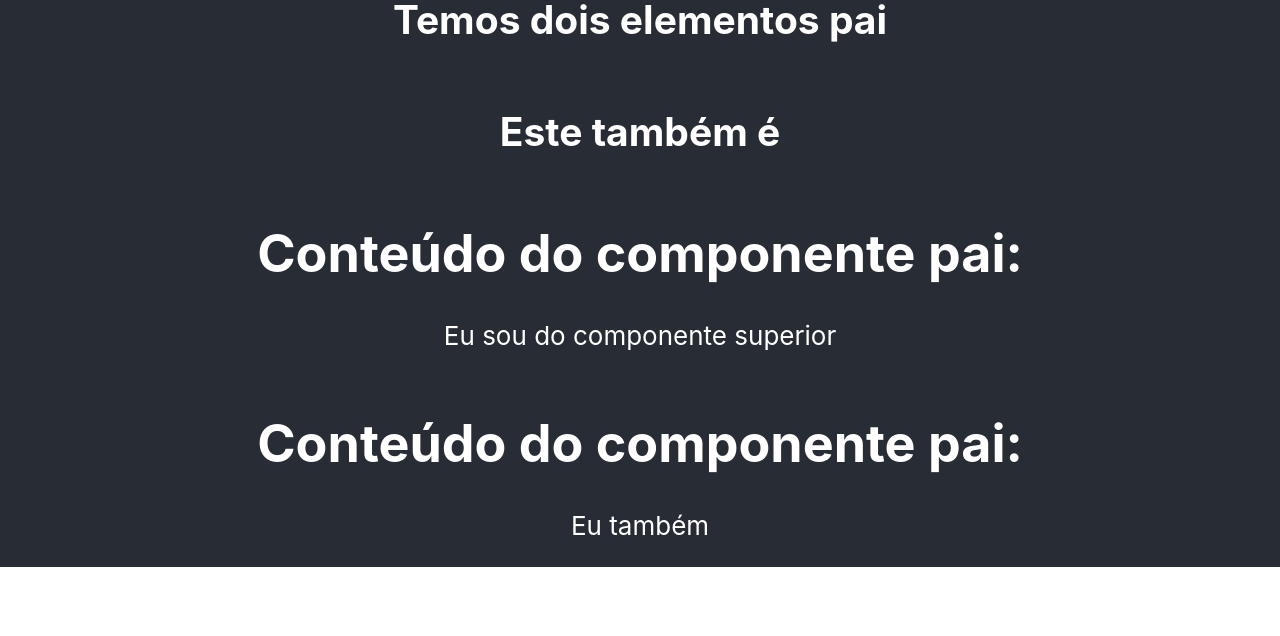
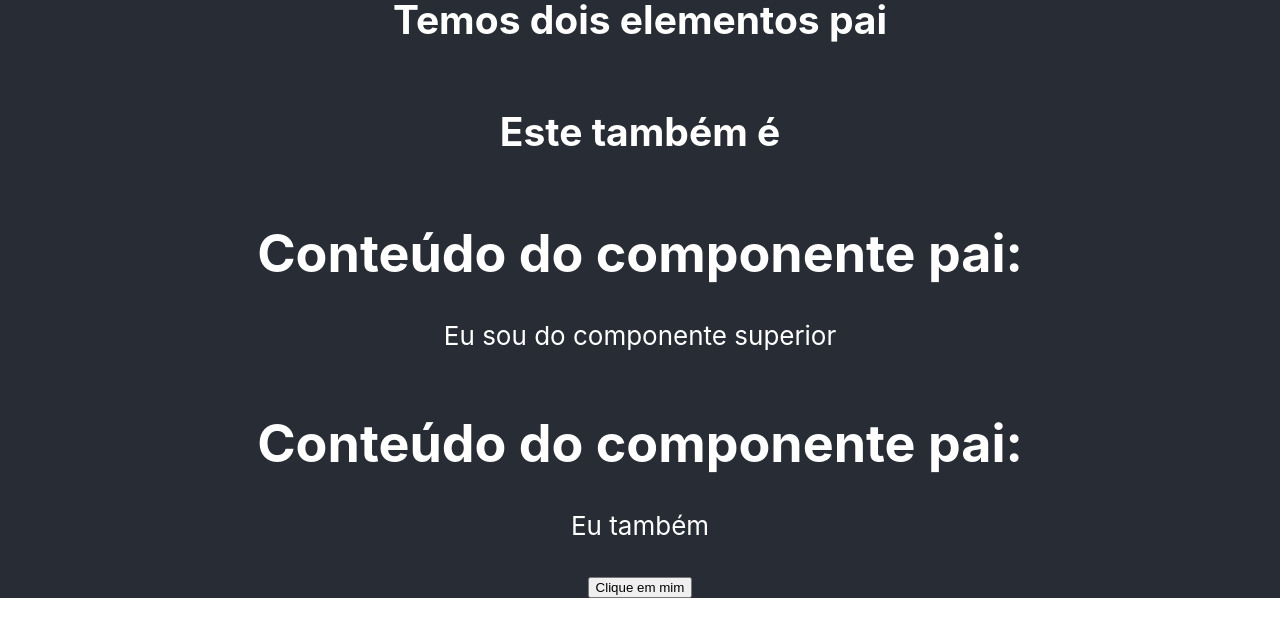
Before and after one commit to rcargnelutti/ReactZeroMaestria, a React (Create React App) app in the folder 3_AVANCANDO_NO_REACT/avancando/: page / in a window 1280 px wide. Shown: the part 3251-3887 px from the top of the page. Built offline with nearby package versions, Linux system fonts and the light colour scheme.

Commit message:
43 - Função como prop

```diff
--- a/3_AVANCANDO_NO_REACT/avancando/src/App.js
+++ b/3_AVANCANDO_NO_REACT/avancando/src/App.js
@@ -4,6 +4,7 @@
 import CarDetails from './components/CarDetails';
 import ConditionalRender from './components/CondidionalRender';
 import Container from './components/Container';
+import ExecuteFunction from './components/ExecuteFunction';
 import Fragment from './components/Fragment';
 import ListRender from './components/ListRender';
 import ManageData from './components/ManageData';
@@ -16,6 +17,10 @@
     { id: 2, brand: "KIA", color: "Branco", newCar: false, km: 200000 },
     { id: 3, brand: "Renault", color: "Azul", newCar: false, km: 32000 },
   ];
+
+  function showMessage() {
+    console.log("Evento do componente pai");
+  }
 
   return (
     <div className="App">
@@ -63,6 +68,7 @@
           <p>Eu também</p>
         </div>
       </Container>
+      <ExecuteFunction myFunction={showMessage} />
       </header>
     </div>
   );
--- /dev/null
+++ b/3_AVANCANDO_NO_REACT/avancando/src/components/ExecuteFunction.js
@@ -0,0 +1,11 @@
+import React from "react";
+
+const ExecuteFunction = ({ myFunction }) => {
+  return (
+    <div>
+      <button onClick={myFunction}>Clique em mim</button>
+    </div>
+  );
+};
+
+export default ExecuteFunction;
```
